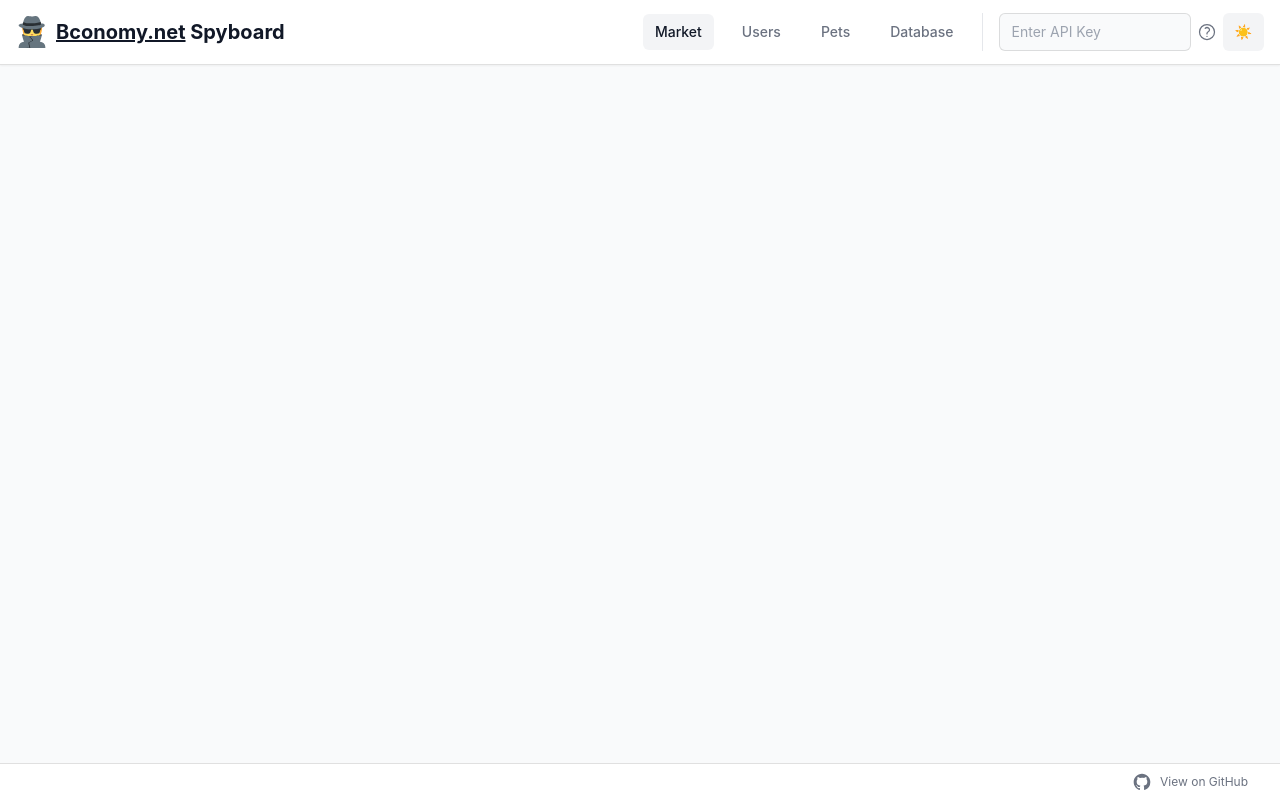
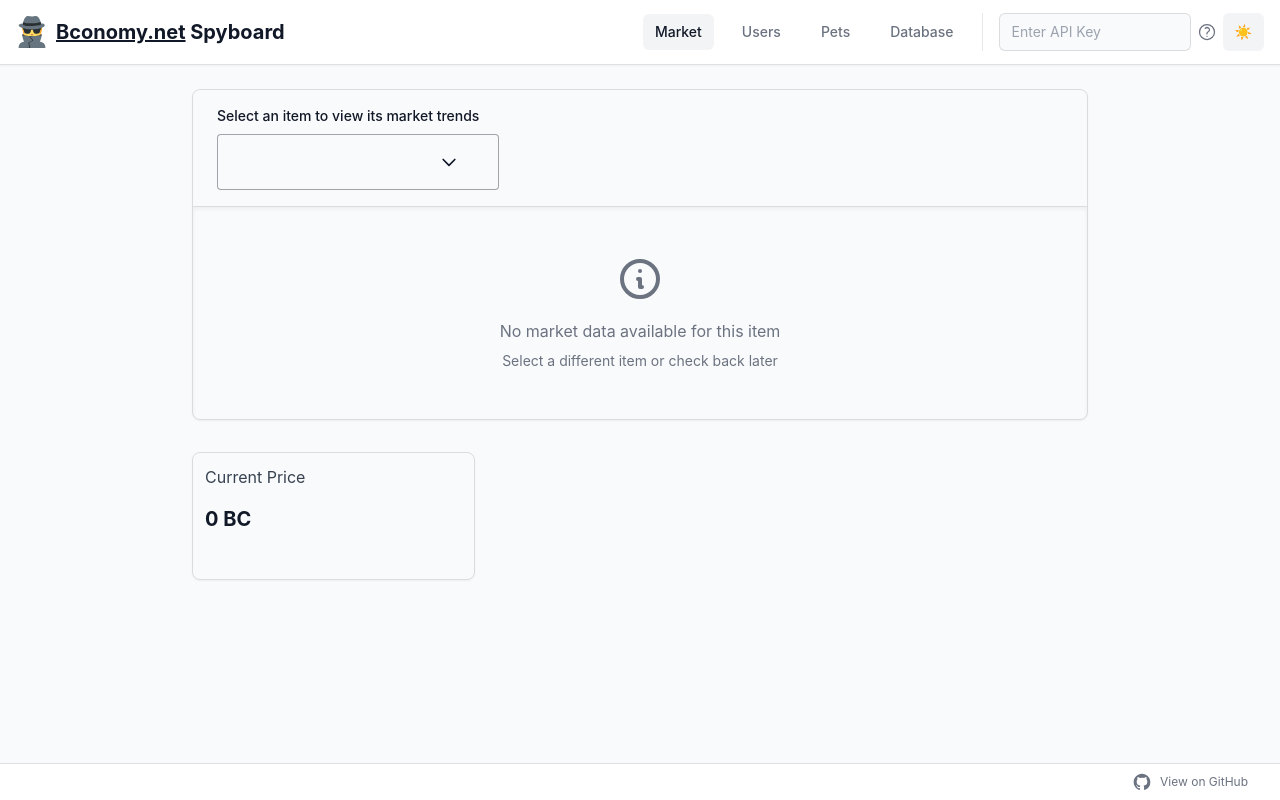
Before and after one commit to TheOperatorDB/BconomyDashboard, a Vue app in the folder client/: page /market in a window 1280 px wide. Built offline with nearby package versions, Linux system fonts and the light colour scheme; no server answers.

Commit message:
Handle empty data for a market's item

```diff
--- a/client/src/views/Market.vue
+++ b/client/src/views/Market.vue
@@ -1,7 +1,7 @@
 <template>
   <div class="space-y-6 dark:bg-gray-700">
     <!-- Chart Section -->
-    <div class="max-w-4xl mx-auto" v-if="chartData.length > 0">
+    <div class="max-w-4xl mx-auto">
       <div
         class="rounded-lg shadow-sm border dark:border-table-border-dark overflow-hidden dark:bg-gray-900"
       >
@@ -74,7 +74,35 @@
         <div
           class="chart-wrapper dark:bg-gray-900 shadow-inner overflow-hidden"
         >
-          <LWChart :data="chartData" />
+          <template v-if="chartData.length > 0">
+            <LWChart :data="chartData" />
+          </template>
+          <template v-else>
+            <div
+              class="flex items-center justify-center p-12 text-gray-500 dark:text-gray-400"
+            >
+              <div class="text-center">
+                <svg
+                  xmlns="http://www.w3.org/2000/svg"
+                  class="h-12 w-12 mx-auto mb-4"
+                  fill="none"
+                  viewBox="0 0 24 24"
+                  stroke="currentColor"
+                >
+                  <path
+                    stroke-linecap="round"
+                    stroke-linejoin="round"
+                    stroke-width="2"
+                    d="M13 16h-1v-4h-1m1-4h.01M21 12a9 9 0 11-18 0 9 9 0 0118 0z"
+                  />
+                </svg>
+                <p class="mb-2">No market data available for this item</p>
+                <p class="text-sm">
+                  Select a different item or check back later
+                </p>
+              </div>
+            </div>
+          </template>
         </div>
       </div>
 
@@ -82,7 +110,7 @@
       <div class="w-full flex justify-center mt-8">
         <div class="max-w-4xl grid grid-cols-1 md:grid-cols-3 gap-6 w-full">
           <!-- Current Price Card -->
-          <div v-if="latestValue" class="flex justify-center">
+          <div class="flex justify-center">
             <div class="w-full max-w-md">
               <div
                 class="rounded-lg shadow-sm border dark:border-table-border-dark p-3 flex flex-col min-h-32 dark:bg-gray-800"
```
